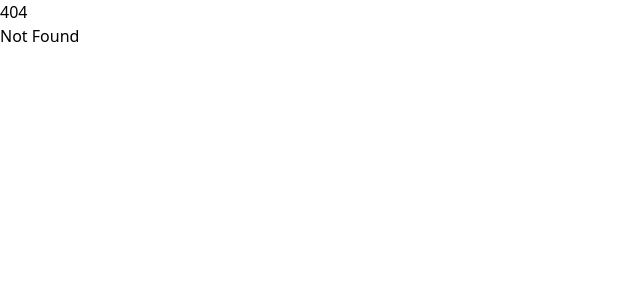
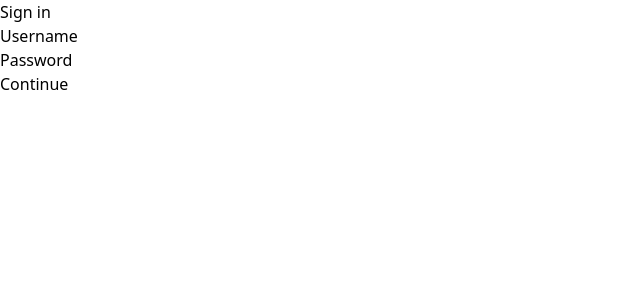
Before and after one commit to Pandoks/profile, a SvelteKit app in the folder apps/web-client/: page /login in a window 1280 px wide. Before the commit this address had no page. Shown: the top 300 px of the page, without its empty margins (0-640 px from the left). Built offline with nearby package versions, Linux system fonts and the light colour scheme.

Commit message:
Added login page

```diff
--- /dev/null
+++ b/apps/web-client/src/routes/login/+page.svelte
@@ -0,0 +1,12 @@
+<script>
+  import { enhance } from '$app/forms';
+</script>
+
+<h1>Sign in</h1>
+<form method="post" use:enhance action="/signup">
+  <label for="username">Username</label>
+  <input name="username" id="username" /><br />
+  <label for="password">Password</label>
+  <input type="password" name="password" id="password" /><br />
+  <button>Continue</button>
+</form>
```
